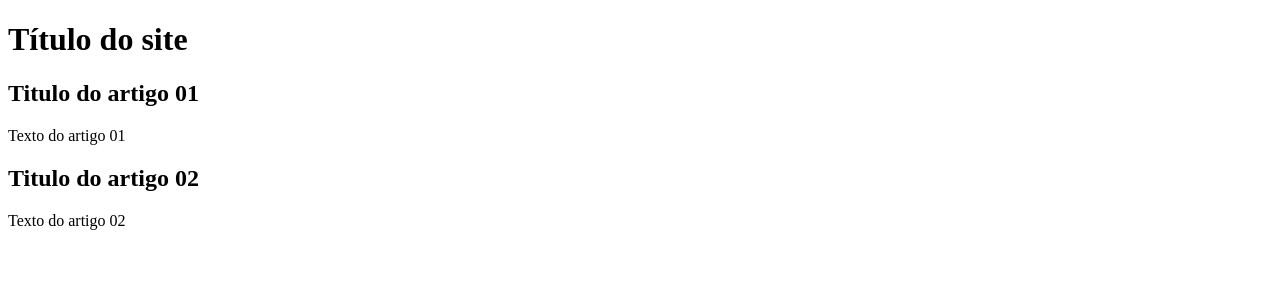
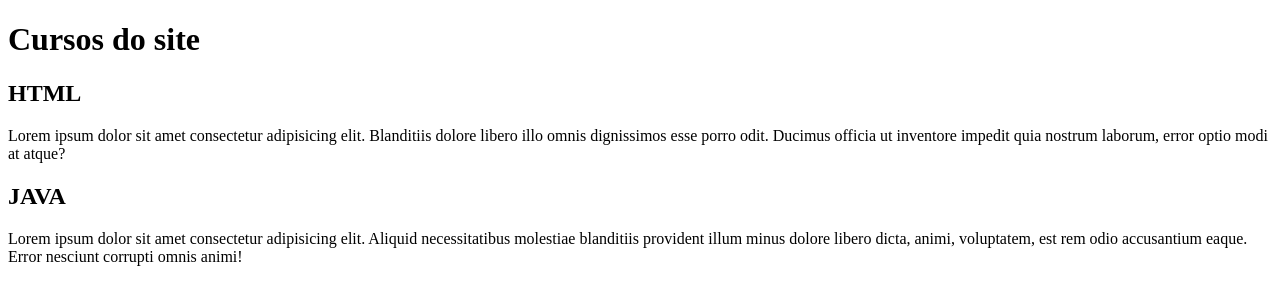
Before and after one commit to Alexsantossp71/projeto-site, a plain HTML site: page index.html in a window 1280 px wide. Drawn offline with Linux system fonts and the light colour scheme.

Commit message:
comecei a escrever o conteudo

```diff
--- a/index.html
+++ b/index.html
@@ -9,15 +9,15 @@
 </head>
 <body>
     <header>
-        <h1>Título do site</h1>
+        <h1>Cursos do site</h1>
     </header>
     <article>
-        <h2>Titulo do artigo 01</h2>
-        <p>Texto do artigo 01</p>
+        <h2>HTML</h2>
+        <p>Lorem ipsum dolor sit amet consectetur adipisicing elit. Blanditiis dolore libero illo omnis dignissimos esse porro odit. Ducimus officia ut inventore impedit quia nostrum laborum, error optio modi at atque?</p>
     </article>
     <article>
-        <h2>Titulo do artigo 02</h2>
-        <p>Texto do artigo 02</p>
+        <h2>JAVA</h2>
+        <p>Lorem ipsum dolor sit amet consectetur adipisicing elit. Aliquid necessitatibus molestiae blanditiis provident illum minus dolore libero dicta, animi, voluptatem, est rem odio accusantium eaque. Error nesciunt corrupti omnis animi! </p>
     </article>
 </body>
 </html>
```
